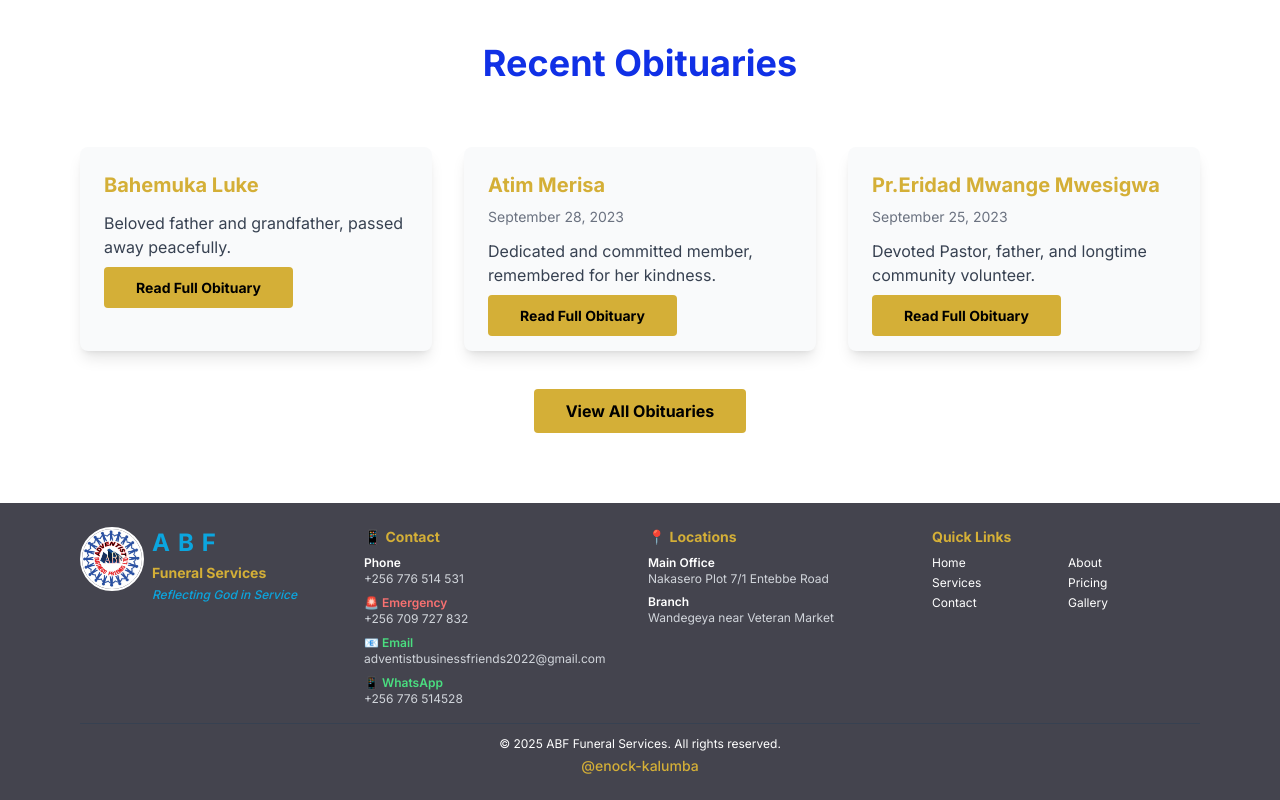
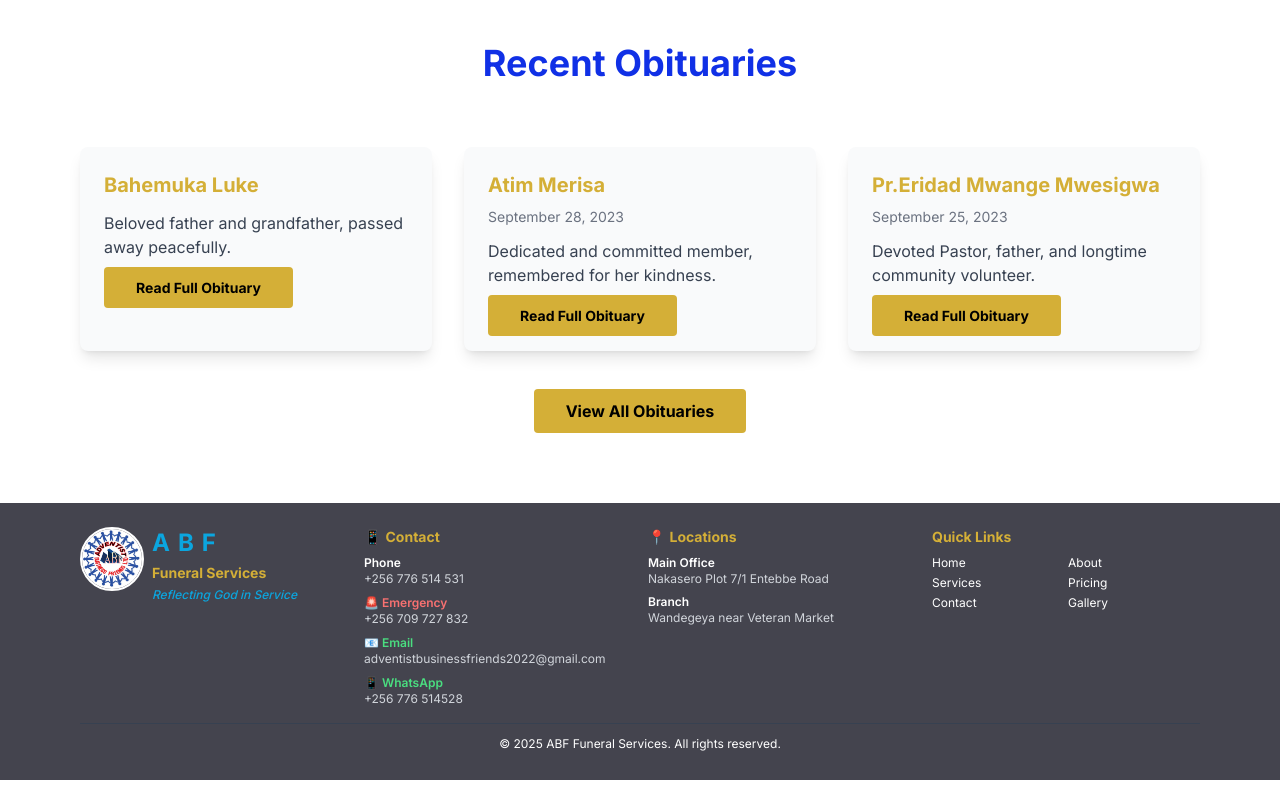
Before and after one commit to EDSONZ-WASSWA/AdventistBF-fs, a Next.js app: page / in a window 1280 px wide. Shown: the part 2905-3705 px from the top of the page. Built offline with nearby package versions, Linux system fonts and the light colour scheme.

Commit message:
Update Footer.tsx
Removed the builder

```diff
--- a/components/Footer.tsx
+++ b/components/Footer.tsx
@@ -76,7 +76,7 @@ export default function Footer() {
         </div>
         <div className="border-t border-gray-700 mt-4 pt-3 text-center">
           <p className="text-xs">&copy; 2025 ABF Funeral Services. All rights reserved.</p>
-          <p className="text-sm mt-1 font-medium text-secondary">@enock-kalumba</p>
+          <p className="text-sm mt-1 font-medium text-secondary"></p>
         </div>
       </div>
     </footer>
```
